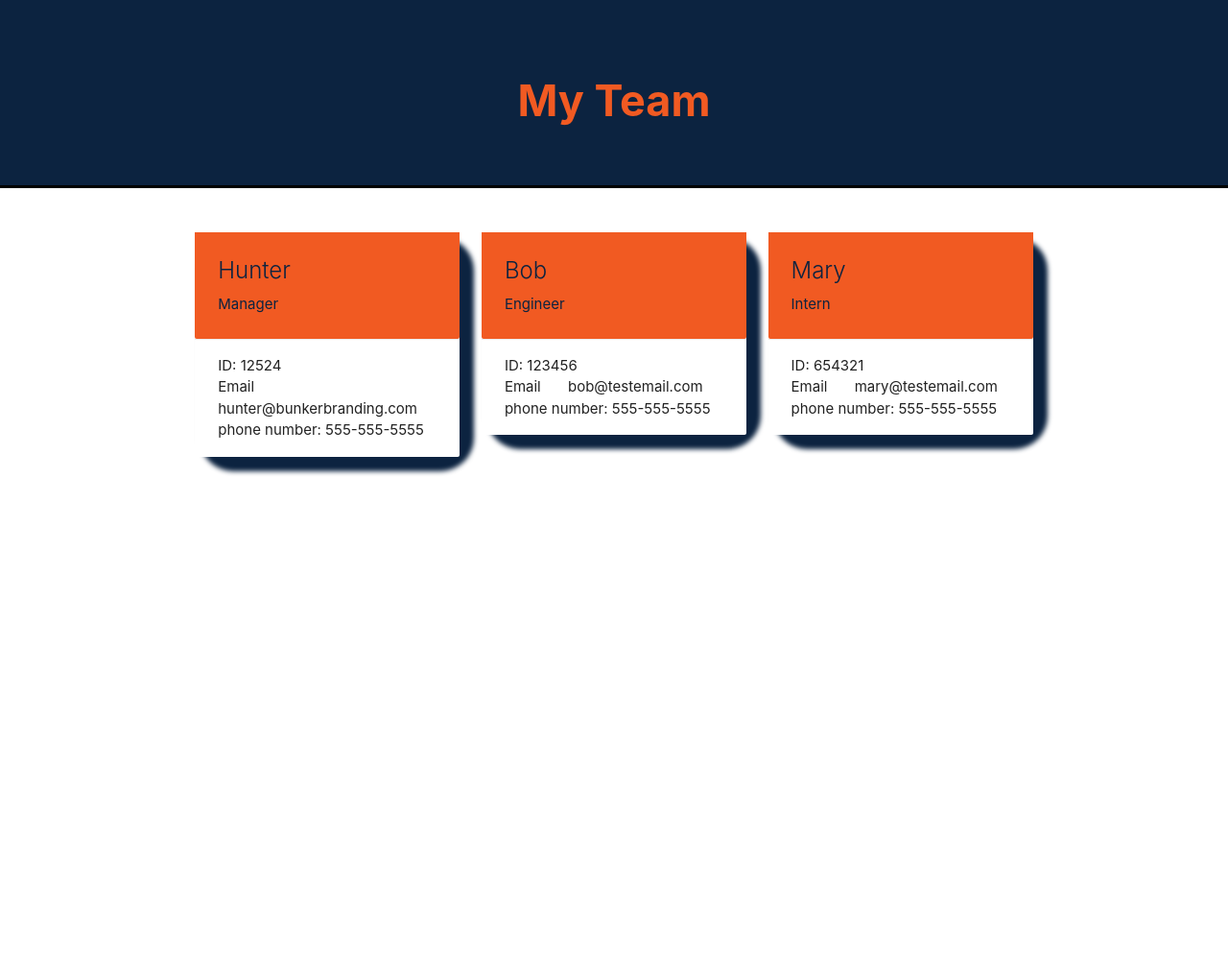
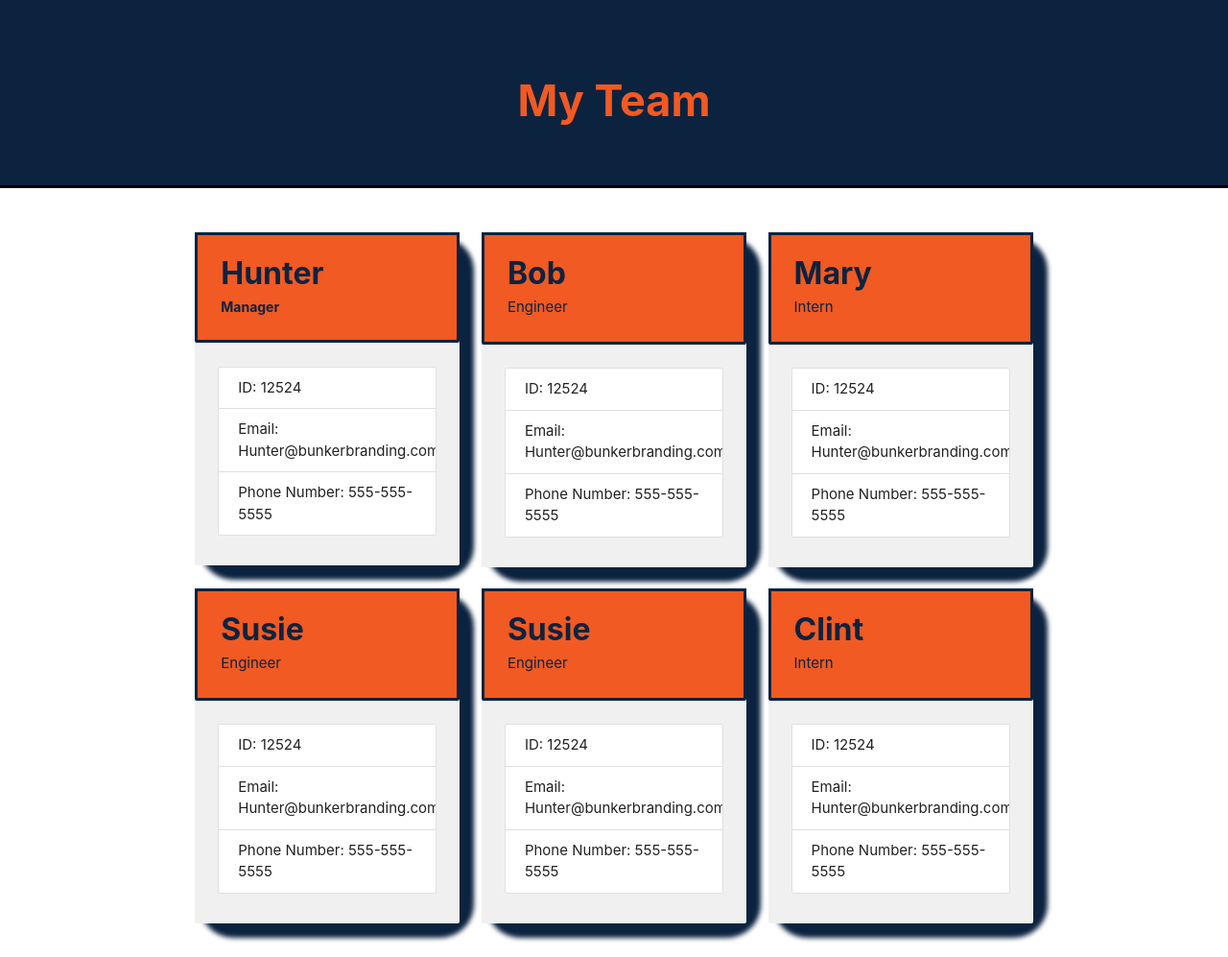
Before and after one commit to hmustain/Team-Profile-Generator, a website: page dist/index.html in a window 1280 px wide. Shown: the whole page at 96% size. Before the commit the page ends 800 px from the top, so only its background shows below. Drawn offline with nearby package versions, Linux system fonts and the light colour scheme.

Commit message:
updating styling to how i want it

```diff
--- a/dist/index.html
+++ b/dist/index.html
@@ -5,8 +5,11 @@
     <meta name="viewport" content="width=device-width, initial-scale=1.0" />
     <meta http-equiv="X-UA-Compatible" content="ie=edge" />
     <!-- Compiled and minified CSS link -->
-    <link rel="stylesheet" href="https://cdnjs.cloudflare.com/ajax/libs/materialize/1.0.0/css/materialize.min.css">
-    <link rel="stylesheet" href="./style.css">
+    <link
+      rel="stylesheet"
+      href="https://cdnjs.cloudflare.com/ajax/libs/materialize/1.0.0/css/materialize.min.css"
+    />
+    <link rel="stylesheet" href="./style.css" />
     <title>Team Profile Generator</title>
   </head>
   <body>
@@ -15,65 +18,125 @@
     </header>
     <div class="container">
       <div class="row">
-            <div class="col s12 m4 l4 ">
+        <div class="col s12 m4 l4">
           <div class="card emp-card">
-                <div class="card-content emp-title ">
+            <div class="card-content emp-title">
               <span class="card-title emp-name">Hunter</span>
               <ul>
-                    <li>
-                        Manager
-                    </li>
+                <li id="emp-pos">Manager</li>
               </ul>
             </div>
             <div class="card-action emp-info">
-                    <ul>
-                        <li>ID: 12524</li>
-                        <li>Email <a href="hunter@bunkerbranding.com"></a>hunter@bunkerbranding.com</li>
-                        <li>phone number: 555-555-5555</li>
+              <ul class="collection">
+                <li class="collection-item">ID: 12524</li>
+                <li class="collection-item">
+                  Email: Hunter@bunkerbranding.com
+                </li>
+                <li class="collection-item">Phone Number: 555-555-5555</li>
               </ul>
             </div>
           </div>
         </div>
         <div class="col s12 m4 l4">
           <div class="card emp-card">
-                  <div class="card-content emp-title ">
+            <div class="card-content emp-title">
               <span class="card-title emp-name">Bob</span>
               <ul>
-                      <li>
-                          Engineer
-                      </li>
+                <li>Engineer</li>
               </ul>
             </div>
             <div class="card-action emp-info">
-                      <ul>
-                          <li>ID: 123456</li>
-                          <li>Email <a href="hunter@bunkerbranding.com"></a>bob@testemail.com</li>
-                          <li>phone number: 555-555-5555</li>
+              <ul class="collection">
+                <li class="collection-item">ID: 12524</li>
+                <li class="collection-item">
+                  Email: Hunter@bunkerbranding.com
+                </li>
+                <li class="collection-item">Phone Number: 555-555-5555</li>
               </ul>
             </div>
           </div>
         </div>
         <div class="col s12 m4 l4">
           <div class="card emp-card">
-                  <div class="card-content emp-title ">
+            <div class="card-content emp-title">
               <span class="card-title emp-name">Mary</span>
               <ul>
-                      <li>
-                          Intern
-                      </li>
+                <li>Intern</li>
               </ul>
             </div>
             <div class="card-action emp-info">
               <ul>
-                          <li>ID: 654321</li>
-                          <li>Email <a href="hunter@bunkerbranding.com"></a>mary@testemail.com</li>
-                          <li>phone number: 555-555-5555</li>
+                <ul class="collection">
+                  <li class="collection-item">ID: 12524</li>
+                  <li class="collection-item">
+                    Email: Hunter@bunkerbranding.com
+                  </li>
+                  <li class="collection-item">Phone Number: 555-555-5555</li>
+                </ul>
+              </ul>
+            </div>
+          </div>
+        </div>
+        <div class="col s12 m4 l4">
+          <div class="card emp-card">
+            <div class="card-content emp-title">
+              <span class="card-title emp-name">Susie</span>
+              <ul>
+                <li>Engineer</li>
+              </ul>
+            </div>
+            <div class="card-action emp-info">
+              <ul class="collection">
+                <li class="collection-item">ID: 12524</li>
+                <li class="collection-item">
+                  Email: Hunter@bunkerbranding.com
+                </li>
+                <li class="collection-item">Phone Number: 555-555-5555</li>
+              </ul>
+            </div>
+          </div>
+        </div>
+        <div class="col s12 m4 l4">
+          <div class="card emp-card">
+            <div class="card-content emp-title">
+              <span class="card-title emp-name">Susie</span>
+              <ul>
+                <li>Engineer</li>
+              </ul>
+            </div>
+            <div class="card-action emp-info">
+              <ul class="collection">
+                <li class="collection-item">ID: 12524</li>
+                <li class="collection-item">
+                  Email: Hunter@bunkerbranding.com
+                </li>
+                <li class="collection-item">Phone Number: 555-555-5555</li>
+              </ul>
+            </div>
+          </div>
+        </div>
+        <div class="col s12 m4 l4">
+          <div class="card emp-card">
+            <div class="card-content emp-title">
+              <span class="card-title emp-name">Clint</span>
+              <ul>
+                <li>Intern</li>
+              </ul>
+            </div>
+            <div class="card-action emp-info">
+              <ul>
+                <ul class="collection">
+                  <li class="collection-item">ID: 12524</li>
+                  <li class="collection-item">
+                    Email: Hunter@bunkerbranding.com
+                  </li>
+                  <li class="collection-item">Phone Number: 555-555-5555</li>
+                </ul>
               </ul>
             </div>
           </div>
         </div>
       </div>
-
     </div>
     <script src="https://cdnjs.cloudflare.com/ajax/libs/materialize/1.0.0/js/materialize.min.js"></script>
   </body>
--- a/dist/style.css
+++ b/dist/style.css
@@ -26,9 +26,23 @@
   }
 
 
+
+.card .card-content .card-title {
+    display: block;
+    line-height: 32px;
+    margin-bottom: 8px;
+    font-size: 32px;
+    font-weight: bolder;
+}
   .emp-title {
     background-color: var(--secondary);
     color: var(--primary);
+    border: 3px solid var(--primary);
+}
+
+#emp-pos {
+  font-size: 14px;
+  font-weight: bolder;
 }
 
 .emp-card{
@@ -36,3 +50,7 @@
     box-shadow: 10px 10px 5px 5px var(--primary);
 
 }
+
+.card .card-action {
+  background-color: #f0f0f0;
+}
```
Lines whose indentation alone changed are shown as unchanged.
